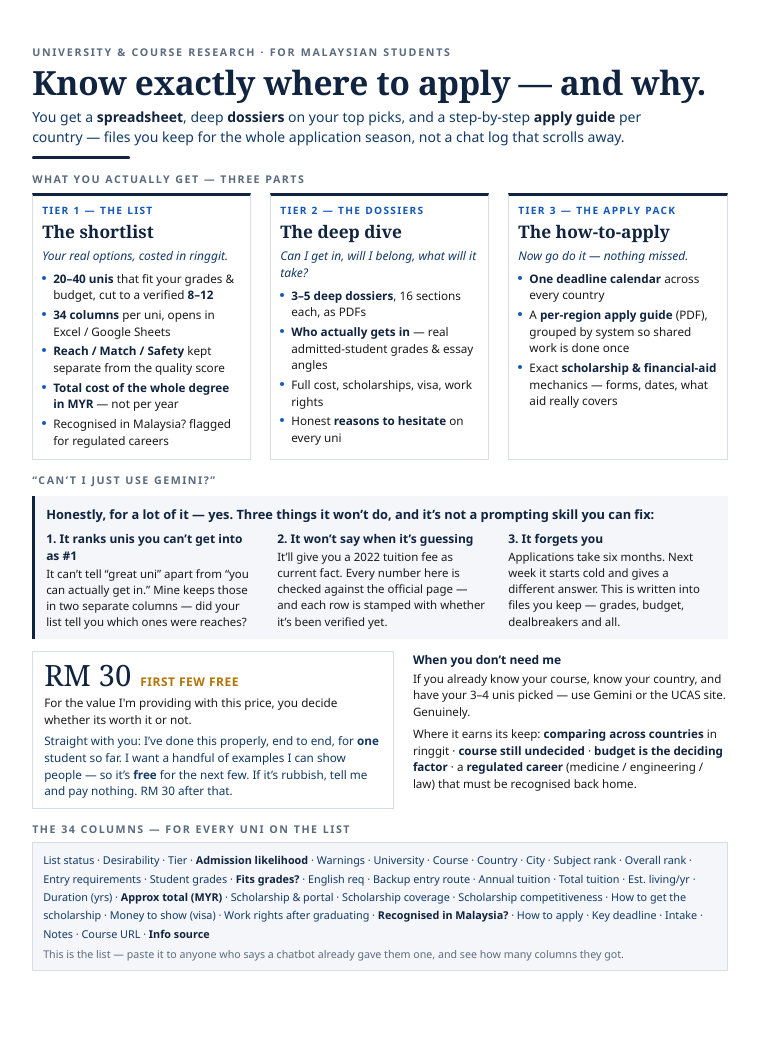
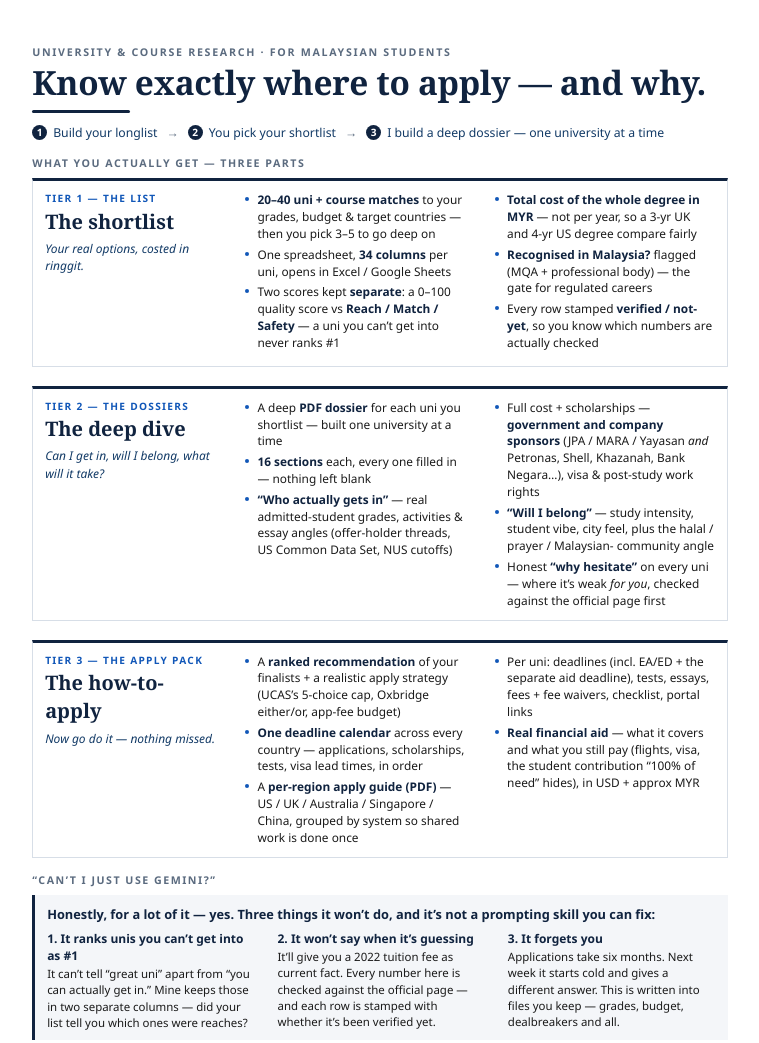
Before and after one commit to SunlessLight/university_finder, a plain HTML site: page sales/pitch/one-pager.html in a window 1280 px wide. Shown: the top 1043 px of the page, without its empty margins (17-776 px from the left). Drawn offline with Linux system fonts and the light colour scheme.

Commit message:
updated the university dossier and the product pitch pdf, removed all pricing related elements and focus more on stating the value user can get.

```diff
--- a/sales/pitch/one-pager.html
+++ b/sales/pitch/one-pager.html
@@ -42,10 +42,7 @@
 
     .page {
       width: 210mm;
-      height: 297mm;
-      padding: 12mm 13mm 9mm;
-      display: flex;
-      flex-direction: column;
+      padding: 12mm 13mm 10mm;
     }
 
     .serif {
@@ -70,16 +67,6 @@
       letter-spacing: -.01em;
     }
 
-    .lede {
-      font-size: 10.5pt;
-      color: var(--navy2);
-      max-width: 170mm;
-    }
-
-    .lede b {
-      color: var(--navy);
-    }
-
     .rule {
       height: 3px;
       width: 26mm;
@@ -88,27 +75,70 @@
       border-radius: 2px;
     }
 
+    /* how-it-works flow strip */
+    .flow {
+      display: flex;
+      flex-wrap: wrap;
+      align-items: center;
+      gap: 6px 9px;
+      margin: 11px 0 2px;
+      font-size: 9.2pt;
+      color: var(--navy2);
+    }
+
+    .flow .step {
+      display: inline-flex;
+      align-items: center;
+      gap: 6px;
+    }
+
+    .flow .sn {
+      display: inline-flex;
+      align-items: center;
+      justify-content: center;
+      width: 15px;
+      height: 15px;
+      border-radius: 50%;
+      background: var(--navy);
+      color: #fff;
+      font-size: 7.6pt;
+      font-weight: 800;
+      flex: none;
+    }
+
+    .flow .arr {
+      color: var(--gray);
+      font-weight: 700;
+    }
+
     .sectlabel {
       font-size: 8pt;
       letter-spacing: .14em;
       text-transform: uppercase;
       color: var(--gray);
       font-weight: 700;
-      margin: 13px 0 6px;
+      margin: 15px 0 7px;
     }
 
-    /* tiers */
+    /* tiers — vertical stack, full-width cards */
     .tiers {
-      display: grid;
-      grid-template-columns: 1fr 1fr 1fr;
+      display: flex;
+      flex-direction: column;
       gap: 5mm;
     }
 
     .tier {
+      display: flex;
+      gap: 8mm;
       border: 1px solid var(--line);
       border-top: 3px solid var(--navy);
       background: #fff;
-      padding: 7px 9px 8px;
+      padding: 10px 12px 11px;
+      break-inside: avoid;
+    }
+
+    .tier .trail {
+      flex: 0 0 45mm;
     }
 
     .tier .tnum {
@@ -121,27 +151,30 @@
 
     .tier h3 {
       font-family: Georgia, serif;
-      font-size: 13pt;
+      font-size: 15pt;
       color: var(--navy);
-      margin: 2px 0 3px;
+      margin: 2px 0 4px;
     }
 
     .tier .one {
       color: var(--navy2);
       font-size: 9pt;
-      margin-bottom: 6px;
       font-style: italic;
     }
 
     .tier ul {
+      flex: 1;
       list-style: none;
+      columns: 2;
+      column-gap: 8mm;
     }
 
     .tier li {
       position: relative;
-      padding-left: 11px;
-      margin-bottom: 3px;
-      font-size: 8.8pt;
+      padding-left: 12px;
+      margin-bottom: 4px;
+      font-size: 8.9pt;
+      break-inside: avoid;
     }
 
     .tier li::before {
@@ -163,15 +196,15 @@
     .gem {
       background: var(--wash);
       border-left: 3px solid var(--navy);
-      padding: 9px 11px 8px;
-      margin-top: 2px;
+      padding: 10px 12px 9px;
+      break-inside: avoid;
     }
 
     .gemhead {
       font-size: 9.6pt;
       font-weight: 700;
       color: var(--navy);
-      margin-bottom: 6px;
+      margin-bottom: 7px;
     }
 
     .gemhead span {
@@ -196,49 +229,12 @@
       color: var(--ink);
     }
 
-    /* bottom two-up */
-    .bottom {
-      display: grid;
-      grid-template-columns: 1.15fr 1fr;
-      gap: 5mm;
-      margin-top: 12px;
-    }
-
-    .offer {
+    /* when you don't need me */
+    .notfor {
       border: 1px solid var(--line);
-      padding: 9px 11px;
-    }
-
-    .price {
-      display: flex;
-      align-items: baseline;
-      gap: 9px;
-      margin-bottom: 4px;
-    }
-
-    .price .rm {
-      font-family: Georgia, serif;
-      font-size: 22pt;
-      color: var(--navy);
-      line-height: 1;
-    }
-
-    .price .free {
-      font-size: 9pt;
-      font-weight: 700;
-      color: var(--gold);
-      text-transform: uppercase;
-      letter-spacing: .04em;
-    }
-
-    .offer p {
-      font-size: 8.8pt;
-      color: var(--ink);
-    }
-
-    .offer p.disarm {
-      color: var(--navy2);
-      margin-top: 5px;
+      padding: 10px 12px;
+      margin-top: 5mm;
+      break-inside: avoid;
     }
 
     .notfor h4 {
@@ -248,7 +244,7 @@
     }
 
     .notfor p {
-      font-size: 8.7pt;
+      font-size: 8.8pt;
       color: var(--ink);
     }
 
@@ -260,20 +256,20 @@
       color: var(--navy);
     }
 
-    /* footer */
     /* columns band */
     .cols {
-      margin-top: 13px;
+      margin-top: 15px;
     }
 
     .cols .sectlabel {
-      margin: 0 0 5px;
+      margin: 0 0 6px;
     }
 
     .colbox {
       border: 1px solid var(--line);
       background: var(--wash);
       padding: 8px 10px;
+      break-inside: avoid;
     }
 
     .colbox .names {
@@ -293,7 +289,7 @@
     }
 
     .foot {
-      margin-top: auto;
+      margin-top: 14px;
       padding-top: 8px;
       border-top: 1px solid var(--line);
       display: flex;
@@ -318,47 +314,78 @@
 
     <div class="kicker">University &amp; course research · for Malaysian students</div>
     <h1>Know exactly where to apply — and why.</h1>
-    <p class="lede">You get a <b>spreadsheet</b>, deep <b>dossiers</b> on your top picks, and a step-by-step
-      <b>apply guide</b> per country — files you keep for the whole application season, not a chat log that scrolls
-      away.
-    </p>
     <div class="rule"></div>
+
+    <div class="flow">
+      <span class="step"><span class="sn">1</span> Build your longlist</span>
+      <span class="arr">→</span>
+      <span class="step"><span class="sn">2</span> You pick your shortlist</span>
+      <span class="arr">→</span>
+      <span class="step"><span class="sn">3</span> I build a deep dossier — one university at a time</span>
+    </div>
 
     <div class="sectlabel">What you actually get — three parts</div>
     <div class="tiers">
+
       <div class="tier">
+        <div class="trail">
           <div class="tnum">Tier 1 — The List</div>
           <h3>The shortlist</h3>
           <div class="one">Your real options, costed in ringgit.</div>
+        </div>
         <ul>
-          <li><b>20–40 unis</b> that fit your grades &amp; budget, cut to a verified <b>8–12</b></li>
-          <li><b>34 columns</b> per uni, opens in Excel / Google Sheets</li>
-          <li><b>Reach / Match / Safety</b> kept separate from the quality score</li>
-          <li><b>Total cost of the whole degree in MYR</b> — not per year</li>
-          <li>Recognised in Malaysia? flagged for regulated careers</li>
+          <li><b>20–40 uni + course matches</b> to your grades, budget &amp; target countries — then you pick 3–5 to
+            go deep on</li>
+          <li>One spreadsheet, <b>34 columns</b> per uni, opens in Excel / Google Sheets</li>
+          <li>Two scores kept <b>separate</b>: a 0–100 quality score vs <b>Reach / Match / Safety</b> — a uni you
+            can’t get into never ranks #1</li>
+          <li><b>Total cost of the whole degree in MYR</b> — not per year, so a 3-yr UK and 4-yr US degree compare
+            fairly</li>
+          <li><b>Recognised in Malaysia?</b> flagged (MQA + professional body) — the gate for regulated careers</li>
+          <li>Every row stamped <b>verified / not-yet</b>, so you know which numbers are actually checked</li>
         </ul>
       </div>
+
       <div class="tier">
+        <div class="trail">
           <div class="tnum">Tier 2 — The Dossiers</div>
           <h3>The deep dive</h3>
           <div class="one">Can I get in, will I belong, what will it take?</div>
+        </div>
         <ul>
-          <li><b>3–5 deep dossiers</b>, 16 sections each, as PDFs</li>
-          <li><b>Who actually gets in</b> — real admitted-student grades &amp; essay angles</li>
-          <li>Full cost, scholarships, visa, work rights</li>
-          <li>Honest <b>reasons to hesitate</b> on every uni</li>
+          <li>A deep <b>PDF dossier</b> for each uni you shortlist — built one university at a time</li>
+          <li><b>16 sections</b> each, every one filled in — nothing left blank</li>
+          <li><b>“Who actually gets in”</b> — real admitted-student grades, activities &amp; essay angles (offer-holder
+            threads, US Common Data Set, NUS cutoffs)</li>
+          <li>Full cost + scholarships — <b>government and company sponsors</b> (JPA / MARA / Yayasan <i>and</i>
+            Petronas, Shell, Khazanah, Bank Negara…), visa &amp; post-study work rights</li>
+          <li><b>“Will I belong”</b> — study intensity, student vibe, city feel, plus the halal / prayer / Malaysian-
+            community angle</li>
+          <li>Honest <b>“why hesitate”</b> on every uni — where it’s weak <i>for you</i>, checked against the official
+            page first</li>
         </ul>
       </div>
+
       <div class="tier">
+        <div class="trail">
           <div class="tnum">Tier 3 — The Apply Pack</div>
           <h3>The how-to-apply</h3>
           <div class="one">Now go do it — nothing missed.</div>
+        </div>
         <ul>
-          <li><b>One deadline calendar</b> across every country</li>
-          <li>A <b>per-region apply guide</b> (PDF), grouped by system so shared work is done once</li>
-          <li>Exact <b>scholarship &amp; financial-aid</b> mechanics — forms, dates, what aid really covers</li>
+          <li>A <b>ranked recommendation</b> of your finalists + a realistic apply strategy (UCAS’s 5-choice cap,
+            Oxbridge either/or, app-fee budget)</li>
+          <li><b>One deadline calendar</b> across every country — applications, scholarships, tests, visa lead times,
+            in order</li>
+          <li>A <b>per-region apply guide (PDF)</b> — US / UK / Australia / Singapore / China, grouped by system so
+            shared work is done once</li>
+          <li>Per uni: deadlines (incl. EA/ED + the separate aid deadline), tests, essays, fees + fee waivers,
+            checklist, portal links</li>
+          <li><b>Real financial aid</b> — what it covers and what you still pay (flights, visa, the student
+            contribution “100% of need” hides), in USD + approx MYR</li>
         </ul>
       </div>
+
     </div>
 
     <div class="sectlabel">“Can’t I just use Gemini?”</div>
@@ -384,15 +411,6 @@
       </div>
     </div>
 
-    <div class="bottom">
-      <div class="offer">
-        <div class="price"><span class="rm">RM 30</span><span class="free">First few free</span></div>
-        <p>For the value I'm providing with this price, you decide whether its worth it or not.</p>
-        <p class="disarm">Straight with you: I’ve done this properly, end to end, for <b>one</b> student so far. I want
-          a handful of
-          examples I can show people — so it’s <b>free</b> for the next few. If it’s rubbish, tell me and pay nothing.
-          RM&nbsp;30 after that.</p>
-      </div>
     <div class="notfor">
       <h4>When you don’t need me</h4>
       <p>If you already know your course, know your country, and have your 3–4 unis picked — use Gemini or the UCAS
@@ -402,7 +420,6 @@
           <b>budget is the deciding factor</b> · a <b>regulated career</b> (medicine / engineering / law) that must be
           recognised back home.
         </p>
-        </div>
       </div>
     </div>
 
```
Also changed, not shown: sales/pitch/uni_researhc_sales_pitch_image.png (deleted), 17 other files. Lines whose indentation alone changed are shown as unchanged.
